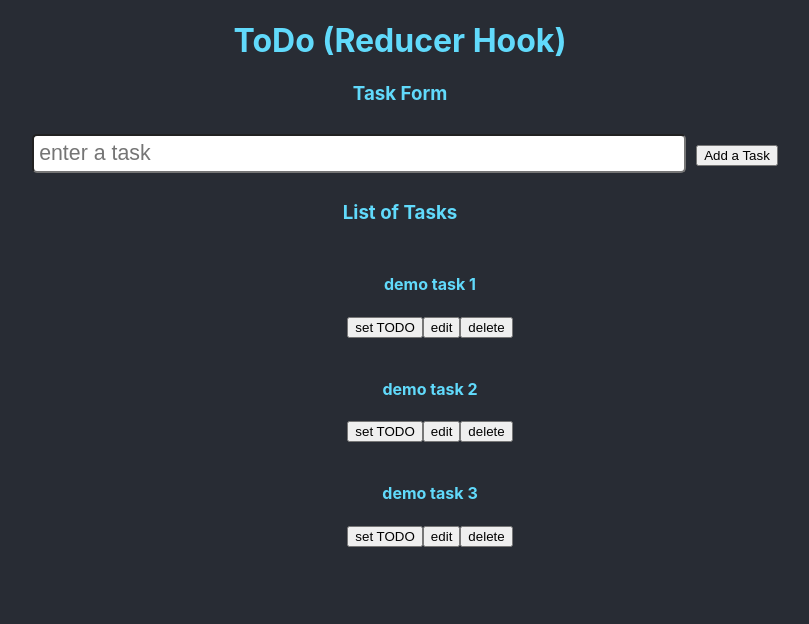
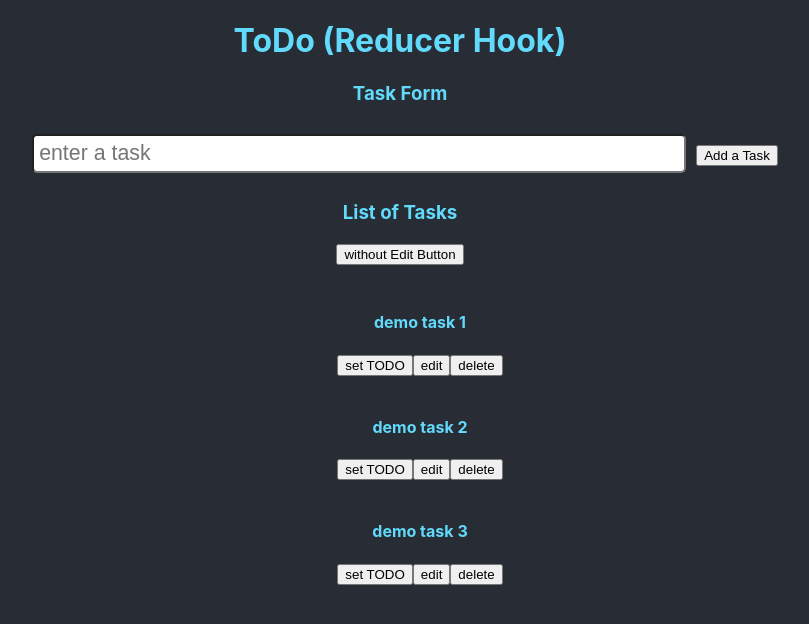
Before and after one commit to kleranscoding/todo-reducer-hook, a React (Create React App) app: page / in a window 1280 px wide. Shown: the top 624 px of the page, without its empty margins (240-1049 px from the left). Built offline with nearby package versions, Linux system fonts and the light colour scheme.

Commit message:
added button to toggle list with/out edit button

```diff
--- /dev/null
+++ b/src/components/TodoItemWithEdit.js
@@ -0,0 +1,57 @@
+import React from "react";
+
+const styles = {
+  li: {
+    margin: "10px"
+  }
+}
+
+const TodoItemWithEdit = props => {
+
+  const [name, setText] = React.useState(props.item.name);
+  const [isEdit, setEditMode] = React.useState(false);
+
+  const changeEditMode = () => setEditMode(!isEdit)
+
+  const editTodoItem = (id, editType) => props.dispatch({type: editType === "setRemove" ? "TODO_REMOVE" : editType === "setTodo" ? "TODO_PRIORITIZE" : "", id})
+
+  const saveText = (e, id, isSaving) => {
+    e.preventDefault();
+    if (isSaving) props.dispatch({type: "TODO_RENAME", id, name})
+    changeEditMode();
+  }
+
+  return (
+    <li style={styles.li} data-id={props.item.id} >
+      {!isEdit ?
+      <>
+        <h4 style={props.item.priority ? {textDecoration: "line-through"}: {}}>
+          {props.item.name}
+        </h4>
+        <button onClick={() => editTodoItem(props.item.id,"setTodo")} >
+          {props.item.priority ? "set UNDO" : "set TODO"}
+        </button>
+        <button onClick={changeEditMode}>
+          edit
+        </button>
+        <button onClick={() => editTodoItem(props.item.id,"setRemove")} >
+          delete
+        </button>
+      </>
+      :
+      <form>
+        <input type="text" value={name} onChange={e => setText(e.target.value)} />
+        <button type="submit" onClick={e => saveText(e, props.item.id, true)}>
+          save
+        </button>
+        <button onClick={e => saveText(e, props.item.id, false)}>
+          cancel
+        </button>
+      </form>
+      }
+    </li>
+  );
+
+}
+
+export default TodoItemWithEdit;
--- a/src/components/TodoList.js
+++ b/src/components/TodoList.js
@@ -1,6 +1,10 @@
 import React from "react";
 import { useTodoContext } from "../utils/GlobalState";
+import TodoItemWithEdit from "./TodoItemWithEdit";
 
+/**
+ * Styling
+ */
 const styles = {
   ul: {
     display: "flex",
@@ -8,60 +12,13 @@ const styles = {
     listStyleType: "none",
   },
   li: {
-    width: "100%",
     margin: "10px"
   },
 }
 
-
-const TodoItemWithEdit = props => {
-
-  const [name, setText] = React.useState(props.item.name);
-  const [isEdit, setEditMode] = React.useState(false);
-
-  const changeEditMode = () => setEditMode(!isEdit)
-
-  const editTodoItem = (id, editType) => props.dispatch({type: editType === "setRemove" ? "TODO_REMOVE" : editType === "setTodo" ? "TODO_PRIORITIZE" : "", id})
-
-  const saveText = (e, id, isSaving) => {
-    e.preventDefault();
-    if (isSaving) props.dispatch({type: "TODO_RENAME", id, name})
-    changeEditMode();
-  }
-
-  return (
-    <li style={styles.li} data-id={props.item.id} >
-      {!isEdit ?
-      <>
-        <h4 style={props.item.priority ? {textDecoration: "line-through"}: {}}>
-          {props.item.name}
-        </h4>
-        <button onClick={() => editTodoItem(props.item.id,"setTodo")} >
-          {props.item.priority ? "set UNDO" : "set TODO"}
-        </button>
-        <button onClick={changeEditMode}>
-          edit
-        </button>
-        <button onClick={() => editTodoItem(props.item.id,"setRemove")} >
-          delete
-        </button>
-      </>
-      :
-      <form>
-        <input type="text" value={name} onChange={e => setText(e.target.value)} />
-        <button type="submit" onClick={e => saveText(e, props.item.id, true)}>
-          save
-        </button>
-        <button onClick={e => saveText(e, props.item.id, false)}>
-          cancel
-        </button>
-      </form>
-      }
-    </li>
-  );
-
-}
-
+/**
+ * ToDo Item
+ */
 const TodoItem = ({item, dispatch}) => {
 
   const editTodoItem = (id, editType) => dispatch({type: editType === "setRemove" ? "TODO_REMOVE" : editType === "setTodo" ? "TODO_PRIORITIZE" : "", id})
@@ -81,18 +38,30 @@ const TodoItem = ({item, dispatch}) => {
   );
 }
 
+
+/**
+ * ToDo List
+ */
 const TodoList = () => {
 
   const {state, dispatch} = useTodoContext();
 
+  const [withEdit, setTodoListMode] = React.useState(true);
+
+  const toggleTodoListMode = () => setTodoListMode(!withEdit)
+
   return (
     <section>
       <h3> List of Tasks </h3>
+      <button onClick={toggleTodoListMode}>
+        {withEdit ? "without Edit Button" : "with Edit Button"}
+      </button>
       <ul style={styles.ul}>
         {
           state.map(item =>
-            <TodoItemWithEdit key={item.id} item={item} dispatch={dispatch} />
-            //<TodoItem key={item.id} item={item} dispatch={dispatch} />
+            withEdit ?
+              <TodoItemWithEdit key={item.id} item={item} dispatch={dispatch} />
+            : <TodoItem key={item.id} item={item} dispatch={dispatch} />
           )
         }
       </ul>
--- a/src/css/App.css
+++ b/src/css/App.css
@@ -1,18 +1,4 @@
 .App {
   text-align: center;
+  width: 100%;
 }
-
-.App-header {
-  background-color: #282c34;
-  min-height: 100vh;
-  display: flex;
-  flex-direction: column;
-  align-items: center;
-  justify-content: center;
-  font-size: calc(10px + 2vmin);
-  color: white;
-}
-
-.App-link {
-  color: #61dafb;
-}
```
Also changed, not shown: src/setupTests.js (deleted, +0 -5 lines), src/tests/setupTests.js (added, +1 -0 lines), src/assets/logo.svg (renamed from src/logo.svg), 1 other file (tests, documents, lock files or other folders).
